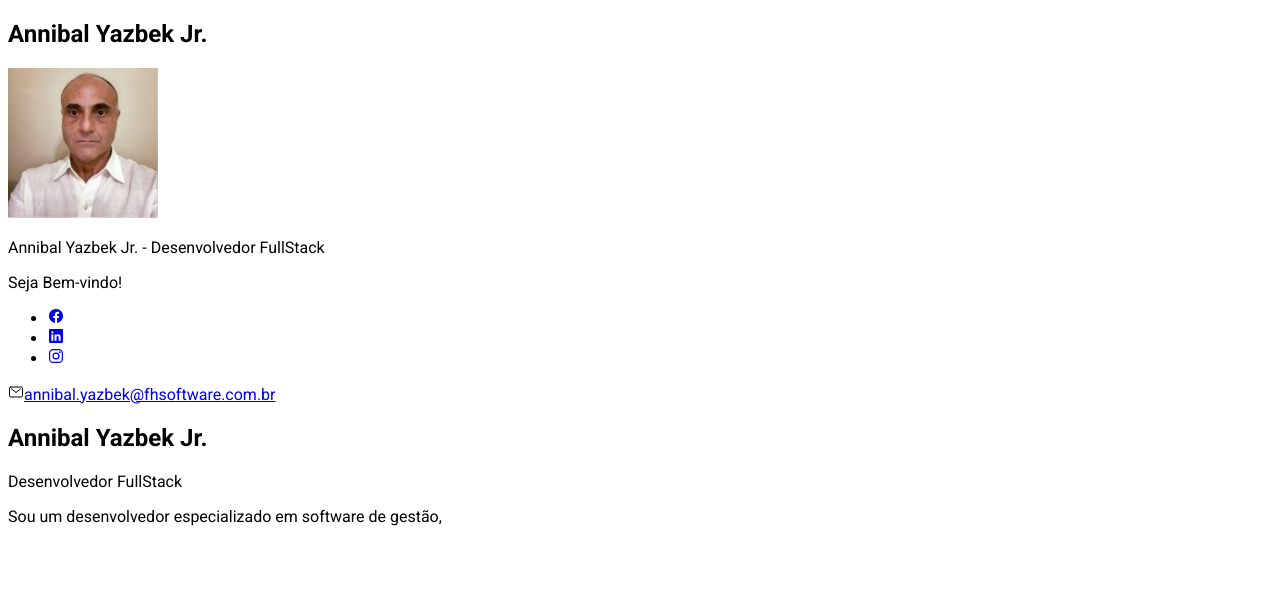
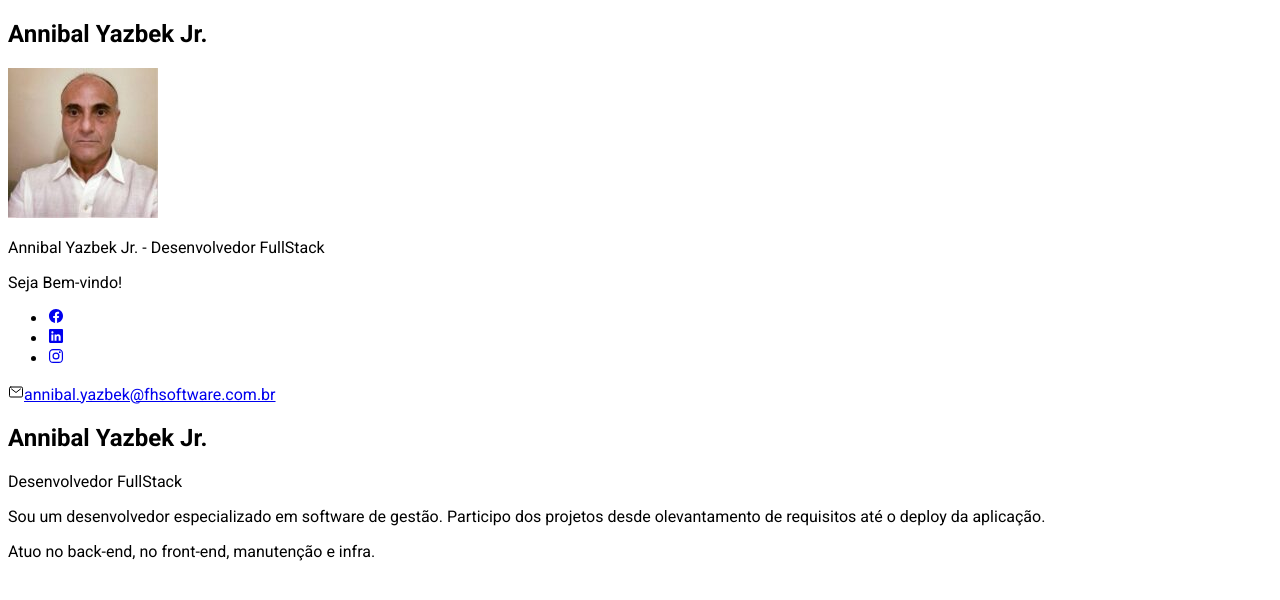
Before and after one commit to annibal-yazbek/annibal-yazbek.github.io, a plain HTML site: page index.html in a window 1280 px wide. Drawn offline with nearby package versions, Linux system fonts and the light colour scheme.

Commit message:
atualizando index.html

```diff
--- a/index.html
+++ b/index.html
@@ -12,7 +12,11 @@
       rel="stylesheet"
     />
     <!-- Dev Icon Fonts -->
-     <link rel="stylesheet" type='text/css' href="https://cdn.jsdelivr.net/gh/devicons/devicon@latest/devicon.min.css" />
+    <link
+      rel="stylesheet"
+      type="text/css"
+      href="https://cdn.jsdelivr.net/gh/devicons/devicon@latest/devicon.min.css"
+    />
     <!-- CSS do Projeto -->
     <link rel="stylesheet" href="css/styles.css" />
   </head>
@@ -20,27 +24,55 @@
     <main id="container">
       <aside id="bio-contaainer">
         <h2>Annibal Yazbek Jr.</h2>
-        <img src="img/Foto.jpeg" alt="Annibal Yazbek Jr.">
-        <p>Annibal Yazbek Jr.   -   <span class="highlight">Desenvolvedor FullStack</span> </p>
+        <img src="img/Foto.jpeg" alt="Annibal Yazbek Jr." />
+        <p>
+          Annibal Yazbek Jr. -
+          <span class="highlight">Desenvolvedor FullStack</span>
+        </p>
 
         <p id="wellcome-text">Seja Bem-vindo!</p>
         <ul id="social-container">
-        <li><a href="#" target="_blank"><ion-icon name="logo-facebook"></ion-icon></a></li>
-        <li><a href="#" target="_blank"><ion-icon name="logo-linkedin"></ion-icon></a></li>
-        <li><a href="#" target="_blank"><ion-icon name="logo-instagram"></ion-icon></a></li>
+          <li>
+            <a href="#" target="_blank"
+              ><ion-icon name="logo-facebook"></ion-icon
+            ></a>
+          </li>
+          <li>
+            <a href="#" target="_blank"
+              ><ion-icon name="logo-linkedin"></ion-icon
+            ></a>
+          </li>
+          <li>
+            <a href="#" target="_blank"
+              ><ion-icon name="logo-instagram"></ion-icon
+            ></a>
+          </li>
         </ul>
         <div id="email-container">
-          <ion-icon name="mail-outline"></ion-icon><a href="mailto:annibal.yazbek@fhsoftware.com.br">annibal.yazbek@fhsoftware.com.br</a>
+          <ion-icon name="mail-outline"></ion-icon
+          ><a href="mailto:annibal.yazbek@fhsoftware.com.br"
+            >annibal.yazbek@fhsoftware.com.br</a
+          >
         </div>
       </aside>
       <section id="about-container">
         <h1 id="name">Annibal Yazbek Jr.</h1>
         <p id="title"><span class="highlight">Desenvolvedor FullStack</span></p>
-        <p class="description">Sou um desenvolvedor especializado em software de gestão, </p>
-
+        <p class="description">
+          Sou um desenvolvedor especializado em software de gestão. Participo
+          dos projetos desde o<span class="highlight"
+            >levantamento de requisitos até o deploy da aplicação.</span
+          >
+        </p>
+        <p class="description">
+          Atuo no
+          <span class="highlight"
+            >back-end, no front-end, manutenção e infra.</span
+          >
+        </p>
       </section>
     </main>
-   <!-- Ionicons -->
+    <!-- Ionicons -->
     <script
       type="module"
       src="https://unpkg.com/ionicons@7.1.0/dist/ionicons/ionicons.esm.js"
```
